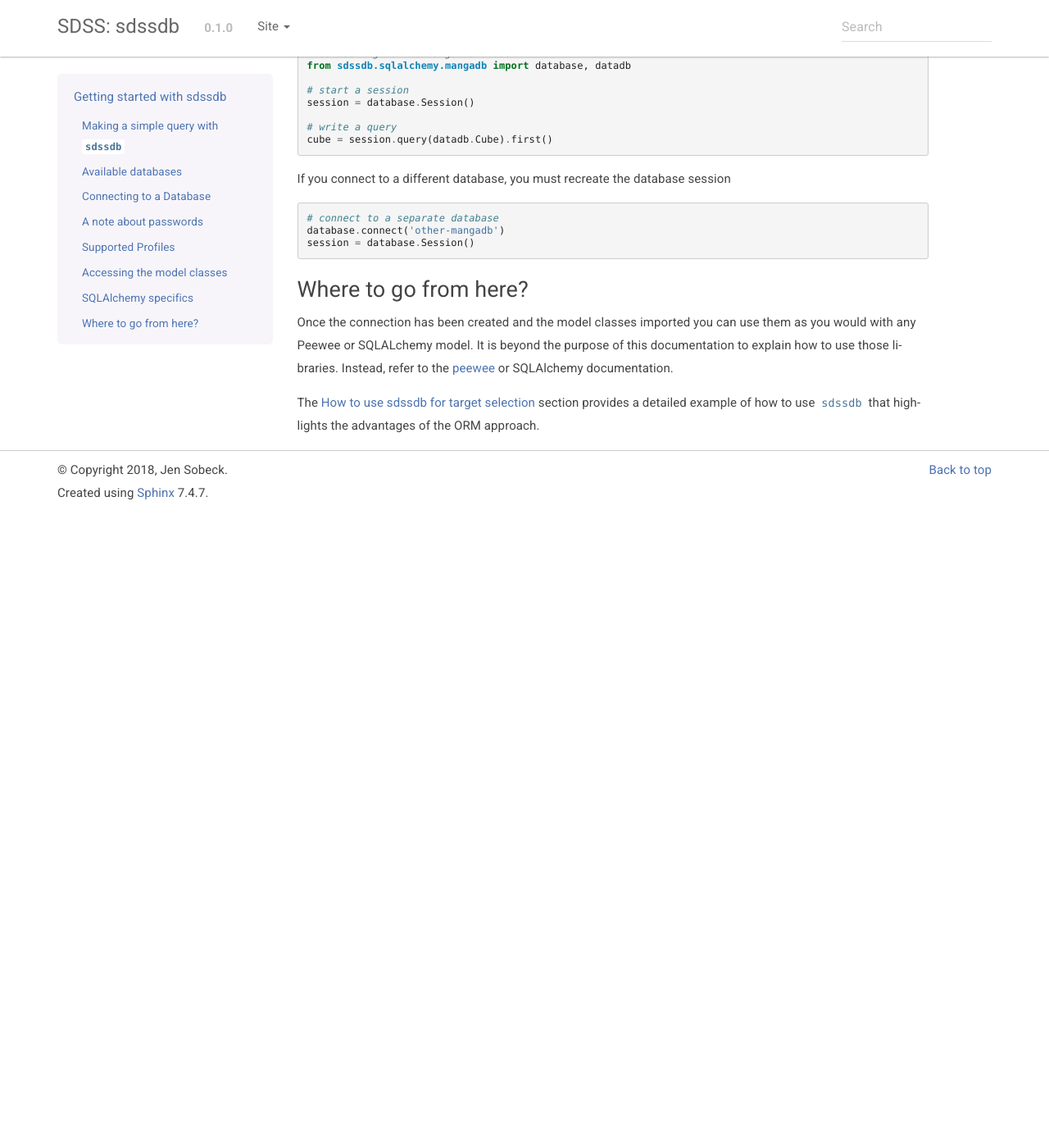
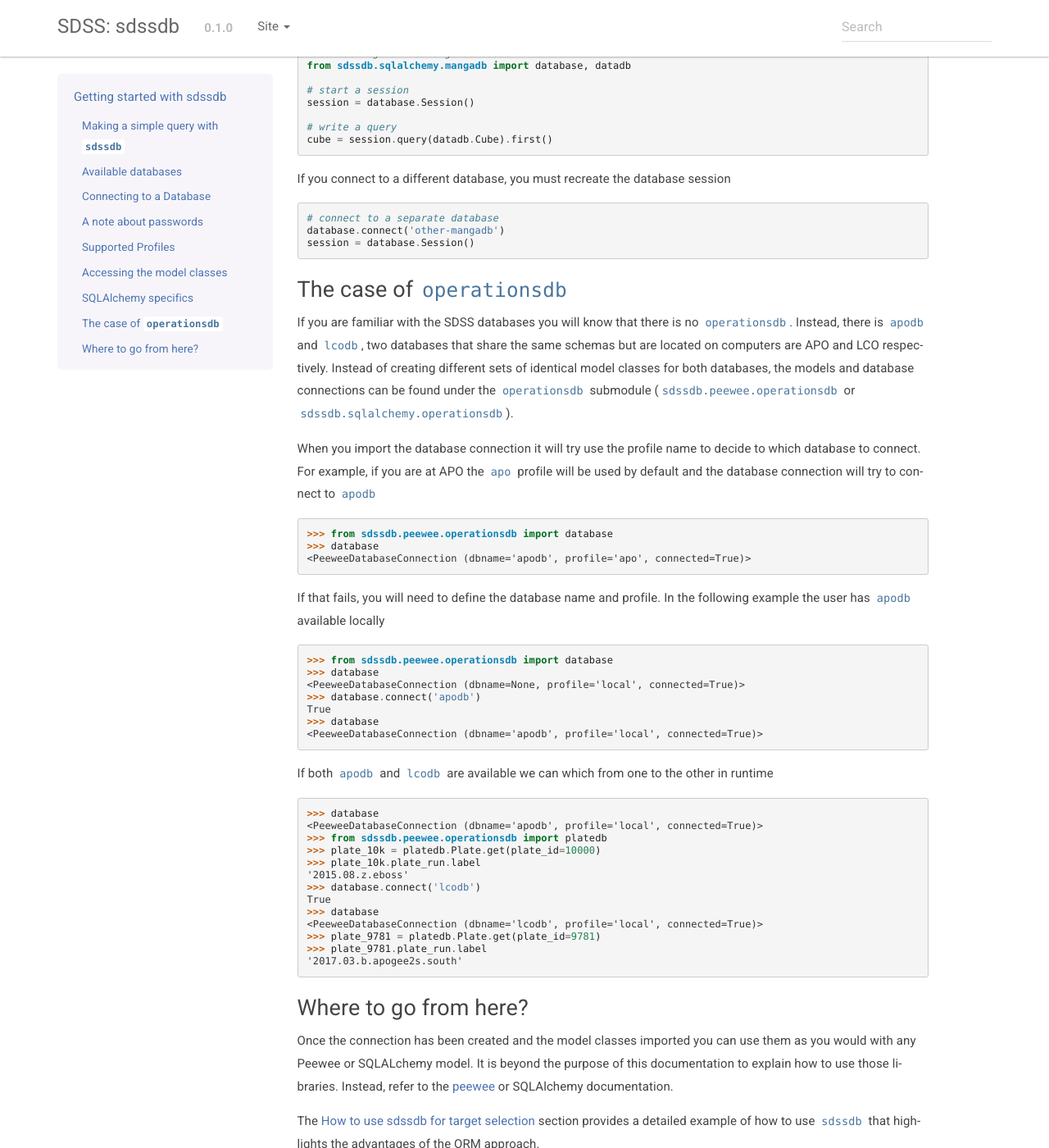
Before and after one commit to sdss/sdssdb, a Sphinx documentation site: the page built from docs/sphinx/intro.rst, in a window 1280 px wide and 1400 px high, scrolled down 4393 px. Shown: the whole window at 82% size. Built offline with Sphinx 7.4.7, drawn with Linux system fonts in a browser that asks for light colours; pages that are not in the unit, such as notebooks, are missing from menus; the version number is read from the project's files by our own code; before the commit the page ends 5023 px from its top, so only the background shows below that.

Commit message:
Section on operationsdb

```diff
--- a/docs/sphinx/intro.rst
+++ b/docs/sphinx/intro.rst
@@ -235,6 +235,44 @@ If you connect to a different database, you must recreate the database session :
     session = database.Session()
 
 
+The case of ``operationsdb``
+----------------------------
+
+If you are familiar with the SDSS databases you will know that there is no ``operationsdb``. Instead, there is ``apodb`` and ``lcodb``, two databases that share the same schemas but are located on computers are APO and LCO respectively. Instead of creating different sets of identical model classes for both databases, the models and database connections can be found under the ``operationsdb`` submodule (``sdssdb.peewee.operationsdb`` or ``sdssdb.sqlalchemy.operationsdb``).
+
+When you import the database connection it will try use the profile name to decide to which database to connect. For example, if you are at APO the ``apo`` profile will be used by default and the database connection will try to connect to ``apodb`` ::
+
+    >>> from sdssdb.peewee.operationsdb import database
+    >>> database
+    <PeeweeDatabaseConnection (dbname='apodb', profile='apo', connected=True)>
+
+If that fails, you will need to define the database name and profile. In the following example the user has ``apodb`` available locally ::
+
+    >>> from sdssdb.peewee.operationsdb import database
+    >>> database
+    <PeeweeDatabaseConnection (dbname=None, profile='local', connected=True)>
+    >>> database.connect('apodb')
+    True
+    >>> database
+    <PeeweeDatabaseConnection (dbname='apodb', profile='local', connected=True)>
+
+If both ``apodb`` and ``lcodb`` are available we can which from one to the other in runtime ::
+
+    >>> database
+    <PeeweeDatabaseConnection (dbname='apodb', profile='local', connected=True)>
+    >>> from sdssdb.peewee.operationsdb import platedb
+    >>> plate_10k = platedb.Plate.get(plate_id=10000)
+    >>> plate_10k.plate_run.label
+    '2015.08.z.eboss'
+    >>> database.connect('lcodb')
+    True
+    >>> database
+    <PeeweeDatabaseConnection (dbname='lcodb', profile='local', connected=True)>
+    >>> plate_9781 = platedb.Plate.get(plate_id=9781)
+    >>> plate_9781.plate_run.label
+    '2017.03.b.apogee2s.south'
+
+
 Where to go from here?
 ----------------------
 
```
